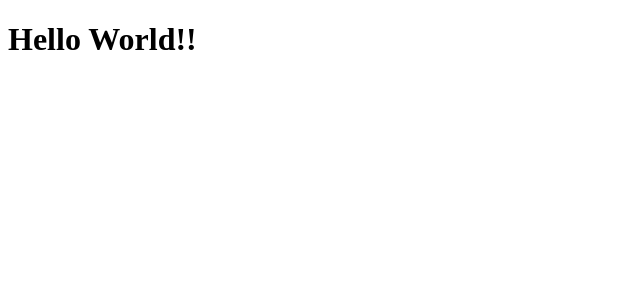
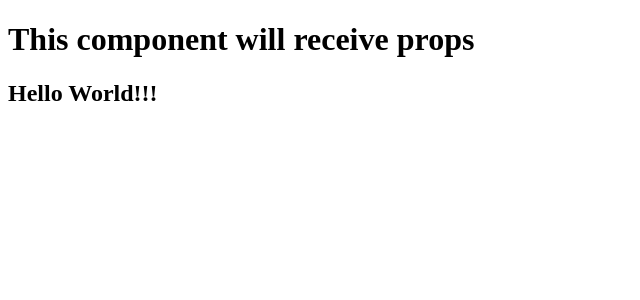
Before and after one commit to ashishchahal/React-Projects, a React (Create React App) app: page / in a window 1280 px wide. Shown: the top 300 px of the page, without its empty margins (0-640 px from the left). Built offline with nearby package versions, Linux system fonts and the light colour scheme.

Commit message:
ComponentWillReceiveProps is understood

```diff
--- a/src/LifecycleMethods/Updating-lifecycle/ComponentWillReceiveProps.js
+++ b/src/LifecycleMethods/Updating-lifecycle/ComponentWillReceiveProps.js
@@ -1,10 +1,28 @@
 import React,{Component} from 'react';
+import ReactDOM from 'react-dom';
 
 class WillReceiveProps extends Component{
-  componentWillReceiveProps(){
-
+  componentWillReceiveProps(nextProps){
+    alert('this will only run when the component will have props.'+ nextProps.text)
   }
 
   render(){
-    return
+    return (<div>
+              <h1> This component will receive props </h1>
+              <h2> {this.props.text} </h2>
+            </div>
+          )
   }
+}
+
+ReactDOM.render(<div>
+
+                  <WillReceiveProps />
+                </div>, document.getElementById('root'))
+
+
+setTimeout(() =>{
+  ReactDOM.render(<WillReceiveProps text="Hello World!!!" />,
+                  document.getElementById('root'));
+}, 3000)
+export default WillReceiveProps;
--- a/src/index.js
+++ b/src/index.js
@@ -1,13 +1,14 @@
 import React from 'react';
 import ReactDOM from 'react-dom';
 
-import DidMount from './LifecycleMethods/ComponentDidMount';
+//import DidMount from './LifecycleMethods/ComponentDidMount';
+import WillReceiveProps from './LifecycleMethods/Updating-lifecycle/ComponentWillReceiveProps';
 
 import registerServiceWorker from './registerServiceWorker';
 
 ReactDOM.render(<div>
 
-                  <DidMount />
+                  <WillReceiveProps text="Hello World"/>
                 </div>, document.getElementById('root'))
 
 
```
